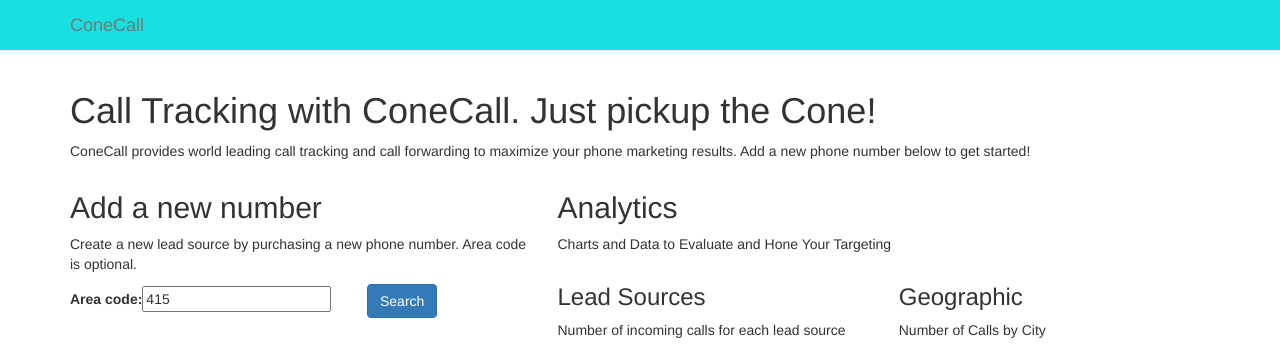
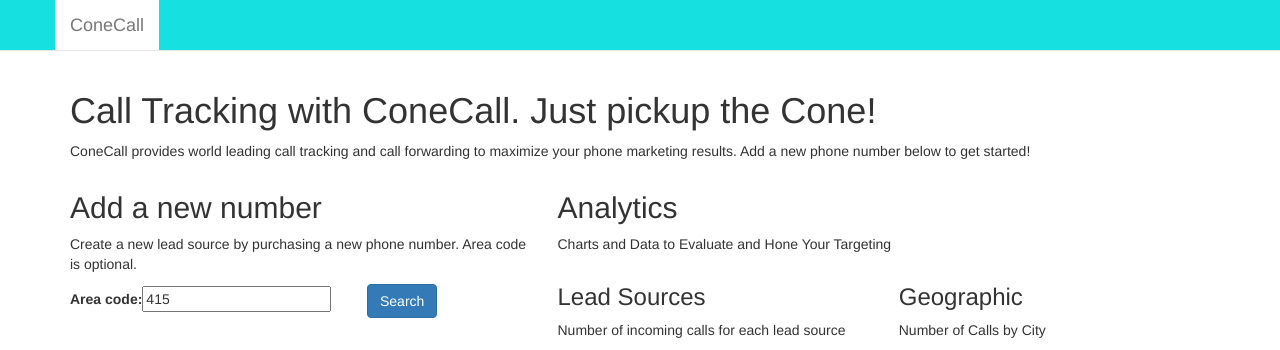
Before and after one commit to oxihormesis/reicall, a Django app: page / in a window 1280 px wide. Shown: the top 350 px of the page. Run offline with Django 3.2, Linux system fonts and the light colour scheme; data that the repository does not hold is empty; parts of the project's set-up code (start-up, migrations or seed data) failed here and were passed over; some libraries are stand-ins or nearby versions.

Commit message:
white navbrand

```diff
--- a/templates/base.html
+++ b/templates/base.html
@@ -28,7 +28,7 @@
           <span class="icon-bar"></span>
           <span class="icon-bar"></span>
         </button>
-        <a class="navbar-brand" href="/">ConeCall</a>
+        <a class="navbar-brand" style="background-color:#ffffff; href="/">ConeCall</a>
       </div>
     </div>
 
```
